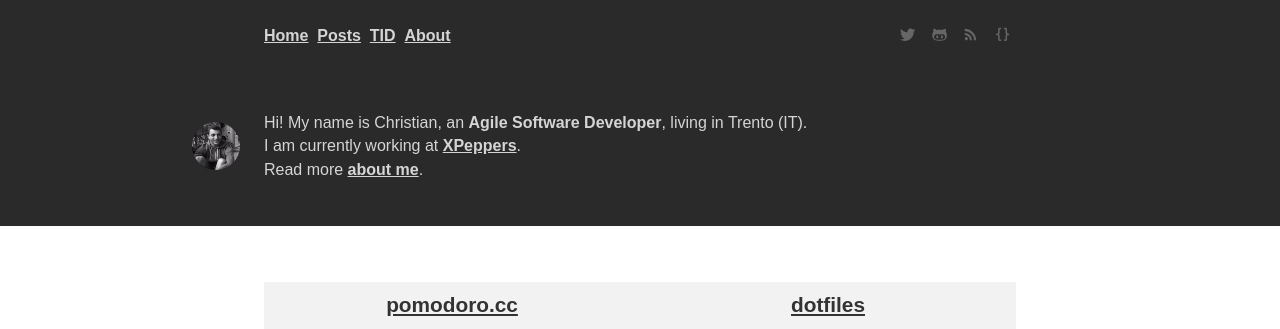
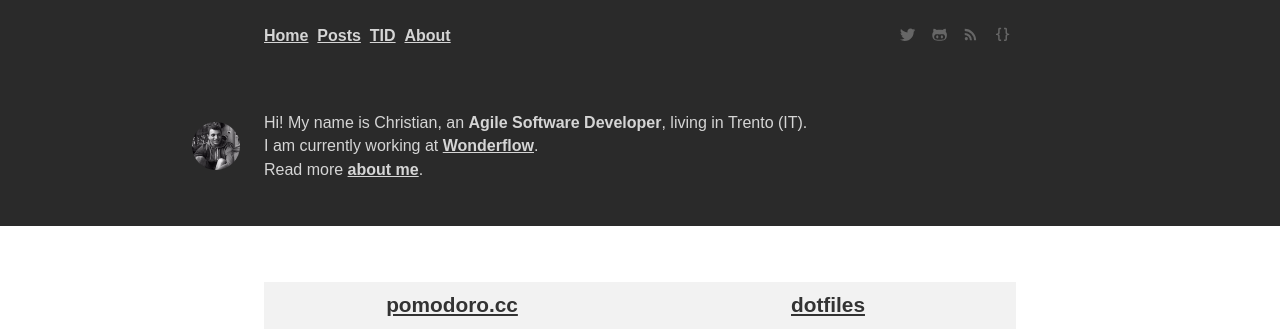
Before and after one commit to christian-fei/christian-fei.github.io-pandoc, a Jekyll site: the page built from index.html, in a window 1280 px wide. Shown: the top 329 px of the page. Built offline with Jekyll 4.4.1, drawn with Linux system fonts in a browser that asks for light colours.

Commit message:
update currently working at wonderflow

```diff
--- a/_includes/main-header.html
+++ b/_includes/main-header.html
@@ -26,7 +26,7 @@
       <p>
         Hi! My name is Christian, an <strong>Agile Software Developer</strong>, living in Trento (IT).
         <br>
-        I am currently working at <a href="http://www.xpeppers.com" target="_blank">XPeppers</a>.
+        I am currently working at <a href="https://wonderflow.co" target="_blank">Wonderflow</a>.
         {% unless page.url == '/about/' %}
         <br>
         Read more <a href="/about">about me</a>.
```
